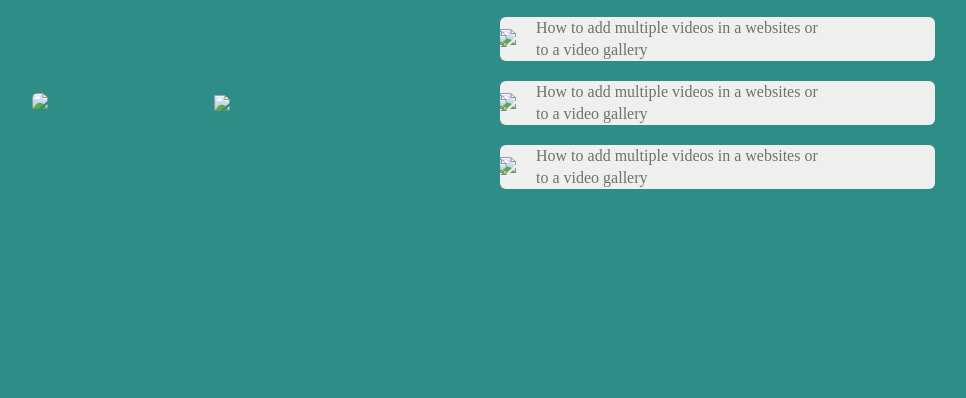
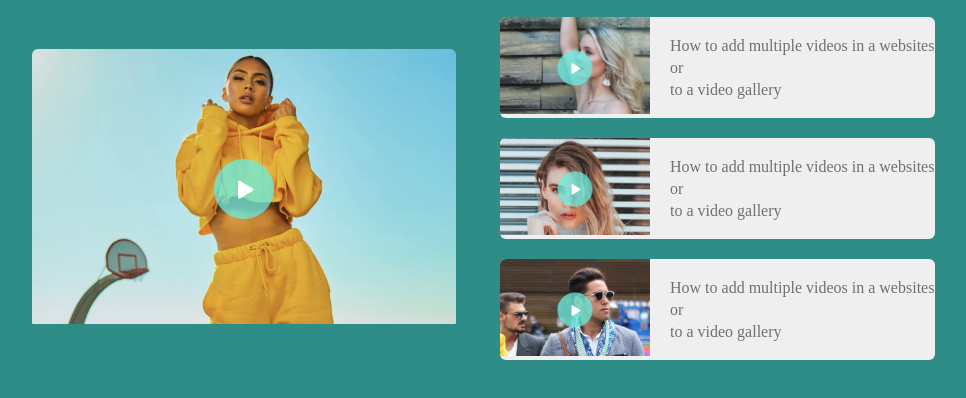
Before and after one commit to abishak-cit17/AbishakDeveloper, a plain HTML site: page video-gallery/index.html in a window 1280 px wide. Shown: the part 254-652 px from the top of the page, without its empty margins (140-1106 px from the left). Drawn offline with Linux system fonts and the light colour scheme.

Commit message:
Update index.html

```diff
--- a/video-gallery/index.html
+++ b/video-gallery/index.html
@@ -16,15 +16,15 @@
             <div class="row">
                 <div class="col">
                     <div class="feature-img">
-                        <img src="media/pic1.png" width="100%">
-                        <img src="media/play.png" class="play-btn">
+                        <img src="pic1.png" width="100%">
+                        <img src="play.png" class="play-btn">
                     </div>
                 </div>
                 <div class="col">
                     <div class="small-img-row">
                         <div class="small-img">
-                            <img src="media/pic2.png">
-                            <img src="media/play.png" class="play-btn">
+                            <img src="pic2.png">
+                            <img src="play.png" class="play-btn">
                         </div>
                         <p>How to add multiple videos in a websites or <br>to
                          a video gallery
@@ -33,8 +33,8 @@
 
                     <div class="small-img-row">
                         <div class="small-img">
-                            <img src="media/pic3.png">
-                            <img src="media/play.png" class="play-btn">
+                            <img src="pic3.png">
+                            <img src="play.png" class="play-btn">
                         </div>
                         <p>How to add multiple videos in a websites or <br>to
                          a video gallery
@@ -43,8 +43,8 @@
 
                     <div class="small-img-row">
                         <div class="small-img">
-                            <img src="media/pic4.png">
-                            <img src="media/play.png" class="play-btn">
+                            <img src="pic4.png">
+                            <img src="play.png" class="play-btn">
                         </div>
                         <p>How to add multiple videos in a websites or <br>to
                          a video gallery
@@ -56,9 +56,9 @@
 
         <div class="video-player" id="videoPlayer">
             <video width="100%" controls autoplay id="myVideo">
-                <source src="media/video1.mp4"type="video/mp4">
+                <source src="video1.mp4" type="video/mp4">
             </video>
-            <img src="media/close.png" class="close-btn" onclick="stopVideo()">
+            <img src="close.png" class="close-btn" onclick="stopVideo()">
 
         </div>
 
```
